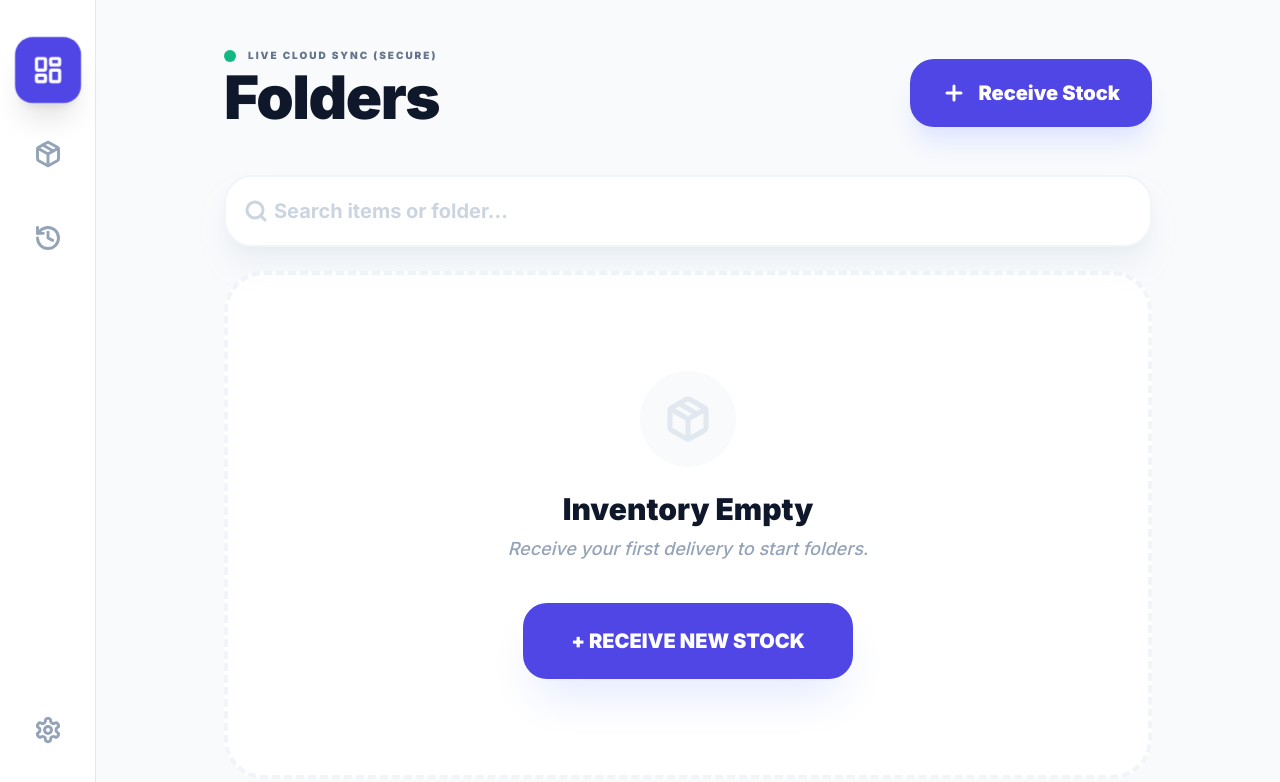
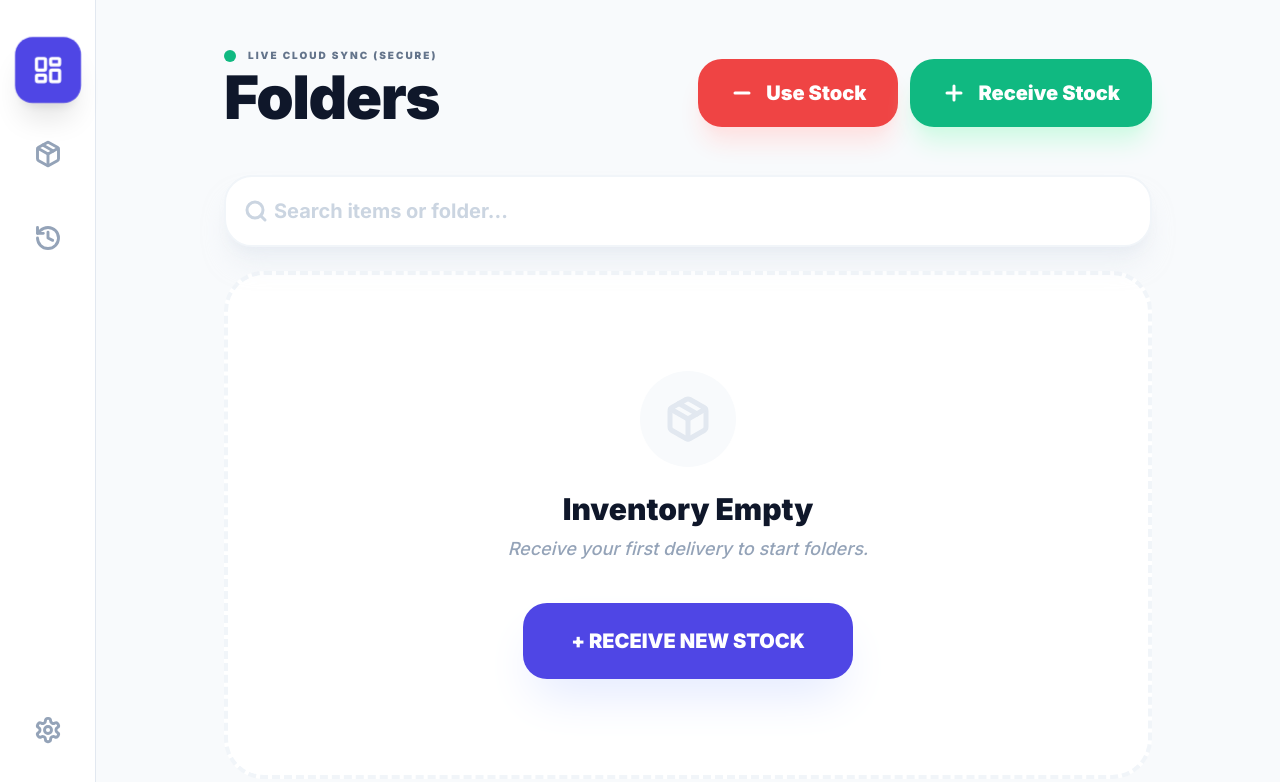
Before and after one commit to ShreyCh13/Inventory-Mandu, a React (Vite) app: page / in a window 1280 px wide. Shown: the top 782 px of the page. Built offline with nearby package versions, Linux system fonts and the light colour scheme.

Commit message:
Add red Use Stock button, change Receive Stock to green

```diff
--- a/App.tsx
+++ b/App.tsx
@@ -6,7 +6,7 @@ import TransactionForm from './components/TransactionForm';
 import ItemManager from './components/ItemManager';
 import HistoryLog from './components/HistoryLog';
 import SyncSettings from './components/SyncSettings';
-import { Plus, Package, History, LayoutDashboard, Cloud, Settings } from './components/Icons';
+import { Plus, Minus, Package, History, LayoutDashboard, Cloud, Settings } from './components/Icons';
 
 export const PROJECT_CATEGORIES = [
   "Paint", "Polish", "POP", "Electrical", "Lighting",
@@ -153,10 +153,16 @@ const App: React.FC = () => {
                </button>
              )}
             {activeTab === 'dashboard' && (
-              <button onClick={() => setShowTransactionModal({ type: 'IN' })} className="flex-1 sm:flex-none flex items-center justify-center gap-3 bg-indigo-600 text-white px-8 py-5 rounded-3xl font-black shadow-xl shadow-indigo-100 hover:bg-indigo-700 active:scale-95 transition-all text-xl">
-                <Plus size={24} />
-                Receive Stock
-              </button>
+              <>
+                <button onClick={() => setShowTransactionModal({ type: 'OUT' })} className="flex-1 sm:flex-none flex items-center justify-center gap-3 bg-red-500 text-white px-8 py-5 rounded-3xl font-black shadow-xl shadow-red-100 hover:bg-red-600 active:scale-95 transition-all text-xl">
+                  <Minus size={24} />
+                  Use Stock
+                </button>
+                <button onClick={() => setShowTransactionModal({ type: 'IN' })} className="flex-1 sm:flex-none flex items-center justify-center gap-3 bg-emerald-500 text-white px-8 py-5 rounded-3xl font-black shadow-xl shadow-emerald-100 hover:bg-emerald-600 active:scale-95 transition-all text-xl">
+                  <Plus size={24} />
+                  Receive Stock
+                </button>
+              </>
             )}
           </div>
         </header>
--- a/components/Icons.tsx
+++ b/components/Icons.tsx
@@ -14,6 +14,10 @@ export const History = ({ size = 24, className }: { size?: number; className?: s
 
 export const Plus = ({ size = 24, className }: { size?: number; className?: string }) => (
   <svg className={className} width={size} height={size} viewBox="0 0 24 24" fill="none" stroke="currentColor" strokeWidth="3" strokeLinecap="round" strokeLinejoin="round"><path d="M5 12h14"/><path d="M12 5v14"/></svg>
+);
+
+export const Minus = ({ size = 24, className }: { size?: number; className?: string }) => (
+  <svg className={className} width={size} height={size} viewBox="0 0 24 24" fill="none" stroke="currentColor" strokeWidth="3" strokeLinecap="round" strokeLinejoin="round"><path d="M5 12h14"/></svg>
 );
 
 export const ArrowDown = ({ size = 24, className }: { size?: number; className?: string }) => (
```
